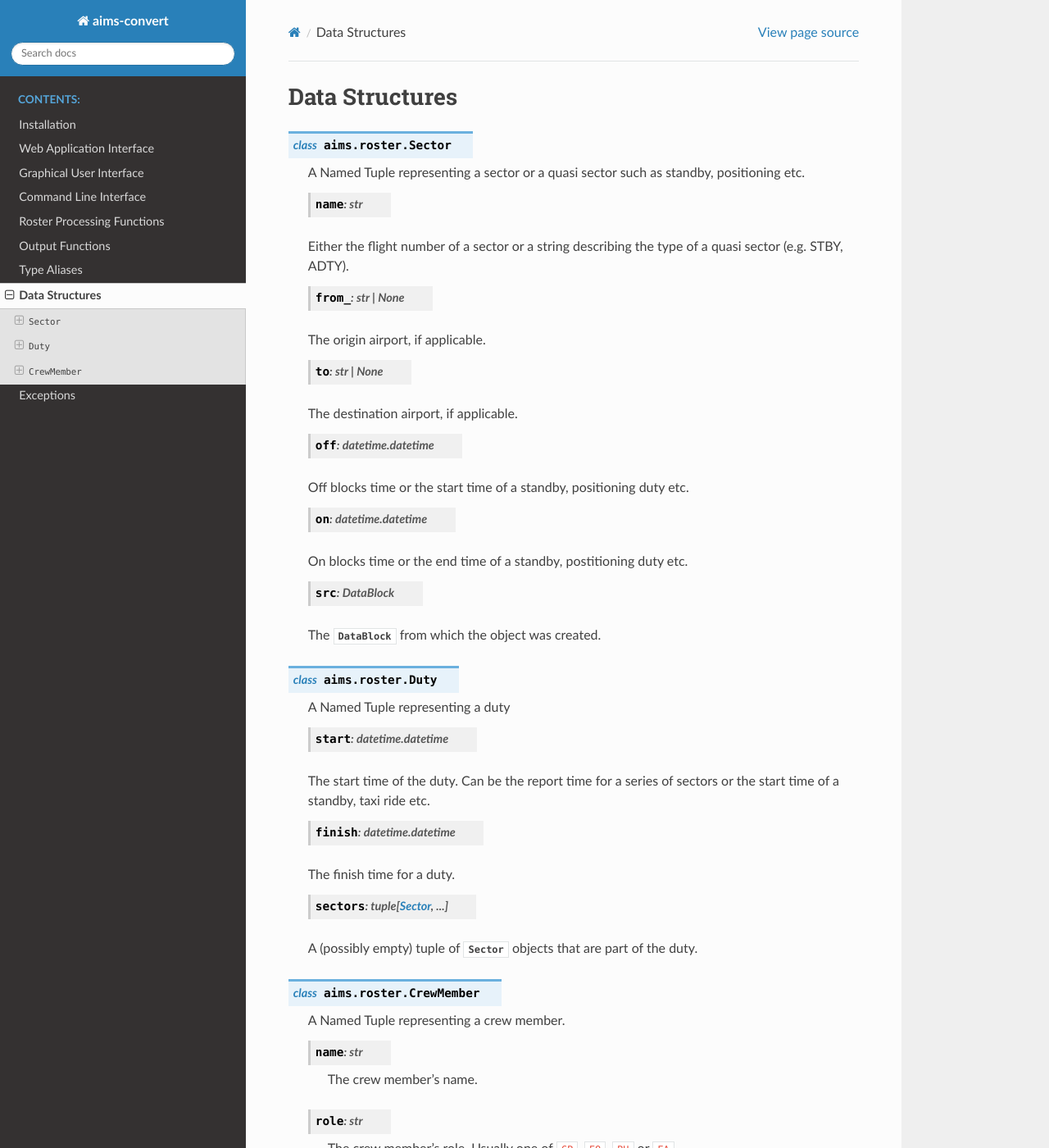
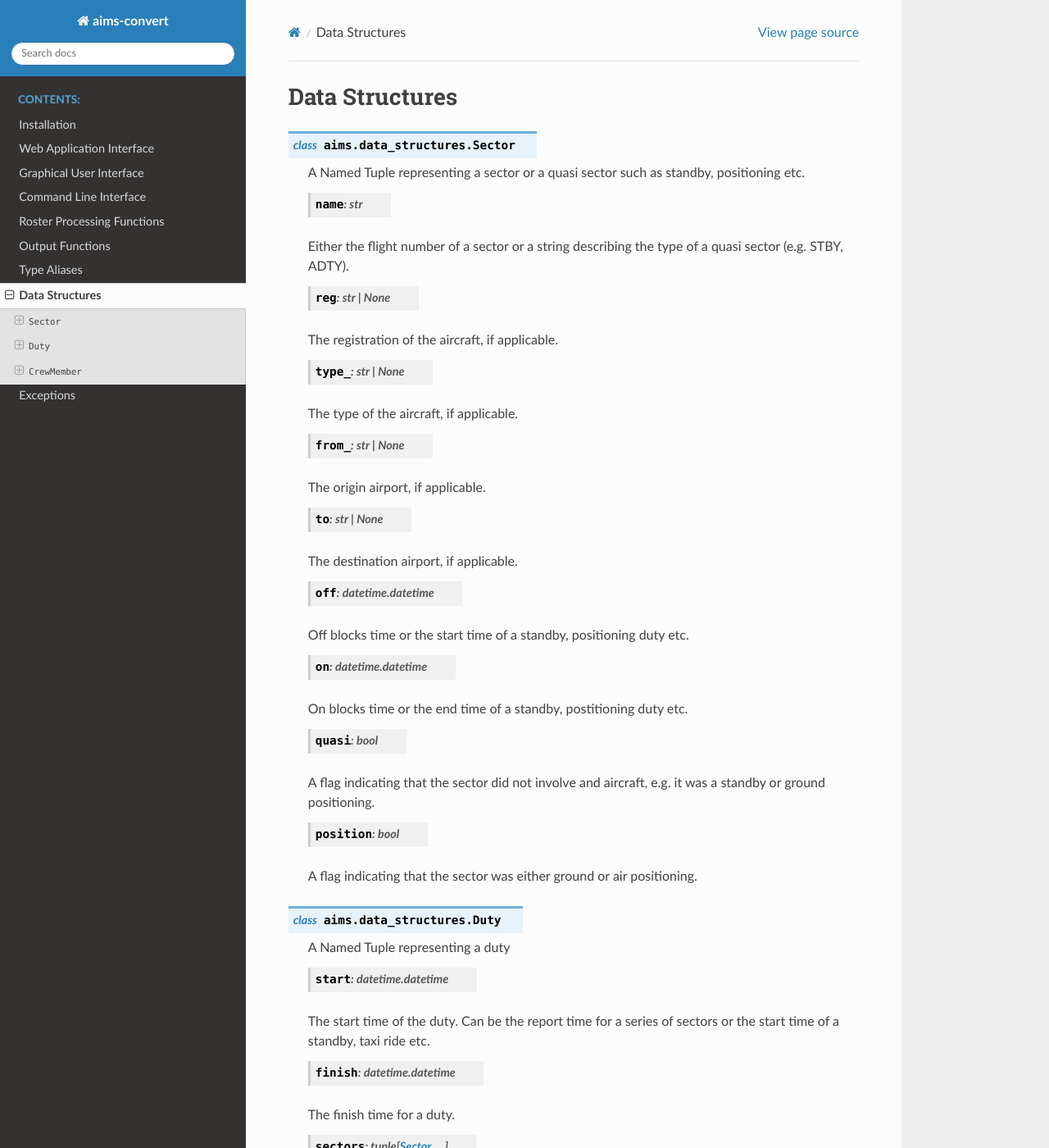
Before and after one commit to JonHurst/aims-convert, a Sphinx documentation site: the page built from docs/data_structures.rst, in a window 1280 px wide and 1400 px high. Shown: the whole window at 82% size. Built offline with Sphinx 7.4.7 and the Read the Docs theme 2.0.0, drawn with Linux system fonts in a browser that asks for light colours; some of the changed text lies outside the part shown.

Commit message:
Updated documentation of Sector structure

```diff
--- a/docs/data_structures.rst
+++ b/docs/data_structures.rst
@@ -1,7 +1,7 @@
 Data Structures
 ===============
 
-.. currentmodule:: aims.roster
+.. currentmodule:: aims.data_structures
 
 .. class:: Sector
 
@@ -14,6 +14,15 @@ Data Structures
    Either the flight number of a sector or a string describing the type of a
    quasi sector (e.g. STBY, ADTY).
 
+   .. attribute:: reg
+      :type: Optional[str]
+
+   The registration of the aircraft, if applicable.
+
+   .. attribute:: type_
+      :type: Optional[str]
+
+   The type of the aircraft, if applicable.
 
    .. attribute:: from_
       :type: Optional[str]
@@ -35,10 +44,17 @@ Data Structures
 
    On blocks time or the end time of a standby, postitioning duty etc.
 
-   .. attribute:: src
-      :type: DataBlock
+   .. attribute:: quasi
+      :type: bool
 
-   The :data:`DataBlock` from which the object was created.
+   A flag indicating that the sector did not involve and aircraft, e.g. it was a
+   standby or ground positioning.
+
+   .. attribute:: position
+      :type: bool
+
+   A flag indicating that the sector was either ground or air positioning.
+
 
 
 .. class:: Duty
```
